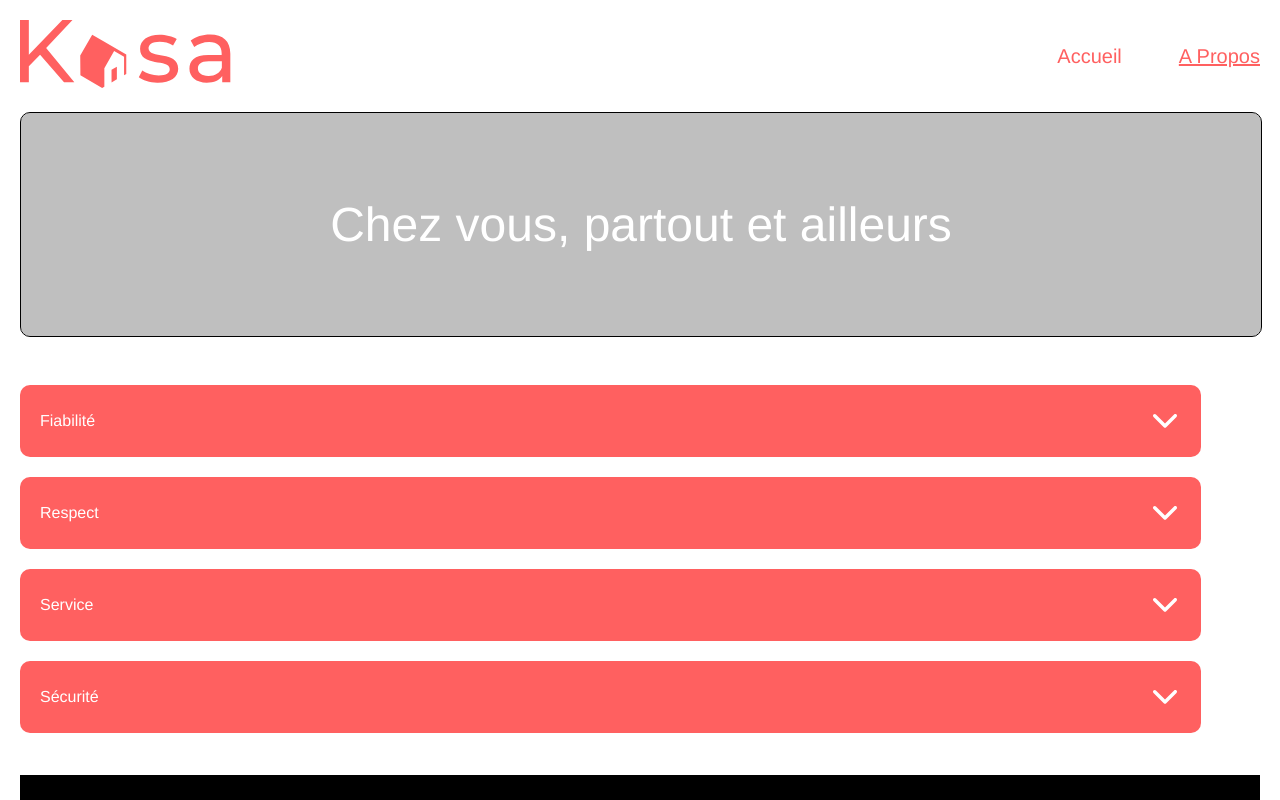
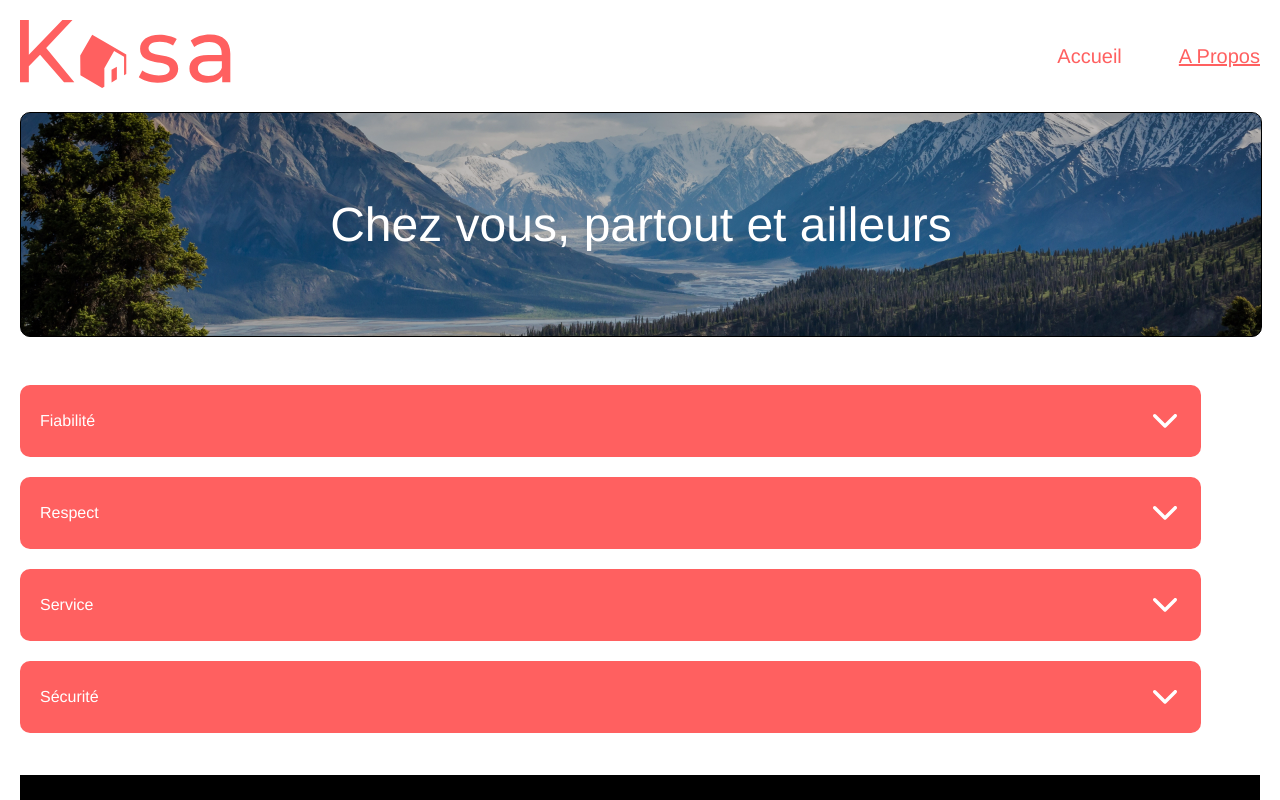
Before and after one commit to mikafrdev/MikaelDelpont_7_21032023, a React (Create React App) app: page /about in a window 1280 px wide. Shown: the top 800 px of the page. Built offline with nearby package versions, Linux system fonts and the light colour scheme.

Commit message:
WIP Banner

```diff
--- a/src/components/Banner/index.jsx
+++ b/src/components/Banner/index.jsx
@@ -12,7 +12,7 @@ export const BannerContainer = styled.div`
     overflow: hidden;
     border: 1px solid #000;
     border-radius: 10px;
-    background-image: url(${props => props});
+    background-image: url(${props => props.image});
     background-position: -250px -410px;
     background-repeat: no-repeat;
 
@@ -42,13 +42,11 @@ export const BannerContainer = styled.div`
     }
 `
 
-export default function Banner(props) {
-
-    // console.log(props)
+export default function Banner({image}) {
 
     return (
-            <BannerContainer>
-                <h1>Chez vous, partout et ailleurs</h1>
-            </BannerContainer>
+        <BannerContainer image={image}>
+            <h1>Chez vous, partout et ailleurs</h1>
+        </BannerContainer>
     )
 }
--- a/src/pages/About/index.jsx
+++ b/src/pages/About/index.jsx
@@ -29,7 +29,7 @@ export default function About() {
     console.log({BannerAbout})
     return (
         <HomeContainer>
-            <Banner banner={BannerAbout} />
+            <Banner image={BannerAbout} />
             <AboutSection>
                 <Collapse
                     title="Fiabilité"
```
